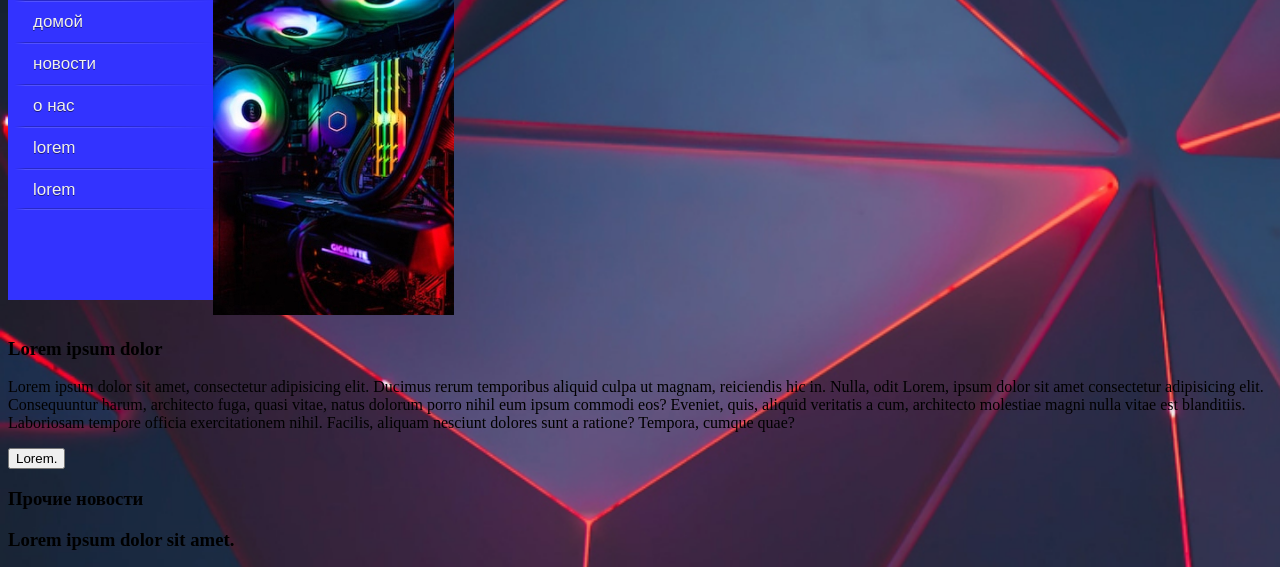
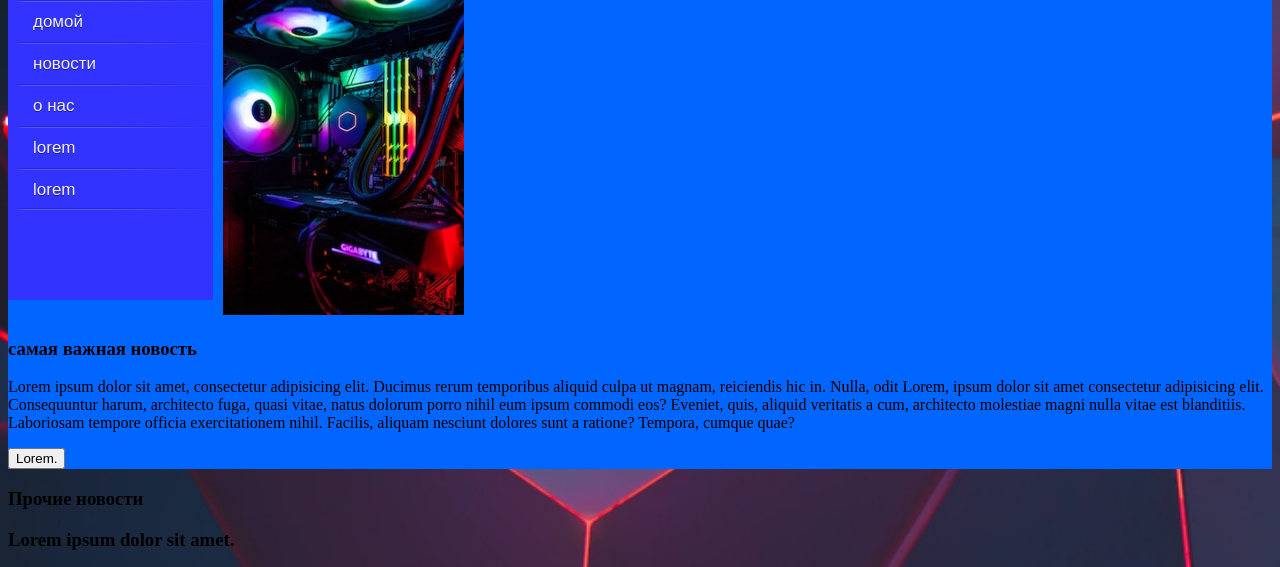
Before and after one commit to TVINPARK/certification, a plain HTML site: page index.html in a window 1280 px wide. Shown: the part 125-692 px from the top of the page. Drawn offline with Linux system fonts and the light colour scheme.

Commit message:
make_cards

```diff
--- a/index.html
+++ b/index.html
@@ -25,7 +25,7 @@
     <main>
         <div class="spesialnew">
             <img src="img/specialnew.jpg" alt="">
-            <h3>Lorem ipsum dolor</h3>
+            <h3>самая важная новость</h3>
             <p>Lorem ipsum dolor sit amet, consectetur adipisicing elit. Ducimus rerum temporibus aliquid culpa ut magnam, reiciendis hic in. Nulla, odit Lorem, ipsum dolor sit amet consectetur adipisicing elit. Consequuntur harum, architecto fuga, quasi vitae, natus dolorum porro nihil eum ipsum commodi eos? Eveniet, quis, aliquid veritatis a cum, architecto molestiae magni nulla vitae est blanditiis. Laboriosam tempore officia exercitationem nihil. Facilis, aliquam nesciunt dolores sunt a ratione? Tempora, cumque quae?
             </p>
             <button class="more">Lorem.</button>
--- a/style.css
+++ b/style.css
@@ -25,14 +25,16 @@ line-height: 75px;
    background-color: #fff;
    border-radius: 31px;
 }
-main{
+.spesialnew{
+height: 100%;
+background-color: #0066FF;
 
 }
 menu{
    background-color: #3333ff;
    height: 300px;
    float: left;
-
+	margin-right: 10px;
 	text-align: left;
 	font-family: 'Amaranth', sans-serif;
 	font-size: 17px;
```
